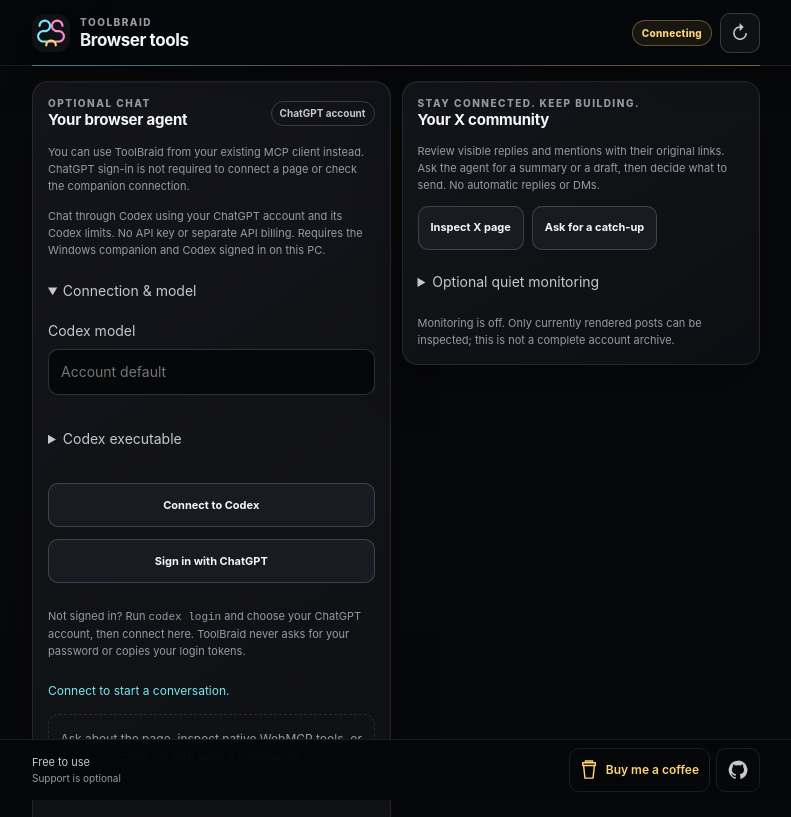
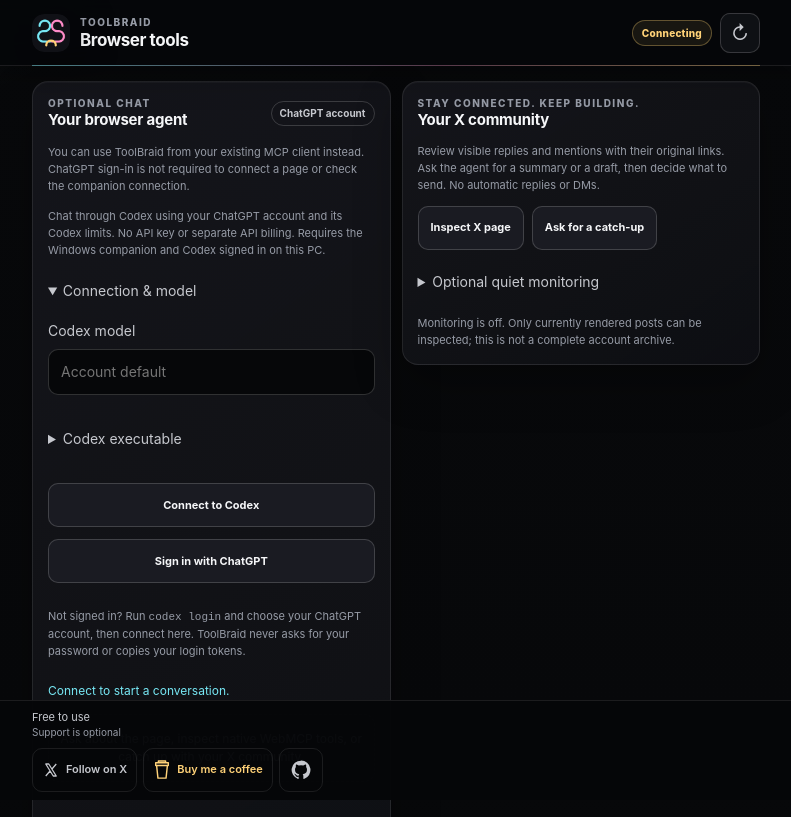
Before and after one commit to Maharajahu/ToolBraid-Companion, a browser extension: page extension/sidepanel.html in a window 1280 px wide. Shown: the top 817 px of the page, without its empty margins (244-1035 px from the left). Drawn offline with Linux system fonts and the light colour scheme.

Commit message:
Add follow button beside optional support in companion UI

```diff
--- a/extension/sidepanel.css
+++ b/extension/sidepanel.css
@@ -105,7 +105,7 @@ summary:focus-visible,
   outline-offset: 3px;
 }
 
-.app-shell { min-height: 100vh; padding-bottom: 90px; }
+.app-shell { min-height: 100vh; padding-bottom: 126px; }
 
 .project-footer {
   position: fixed;
@@ -120,6 +120,7 @@ summary:focus-visible,
 
 .project-footer-inner {
   display: flex;
+  flex-wrap: wrap;
   align-items: center;
   justify-content: space-between;
   gap: 8px;
@@ -129,7 +130,8 @@ summary:focus-visible,
 
 .project-support-note { margin: 0; color: var(--soft); font-size: 11px; line-height: 1.5; }
 .project-support-note span { display: block; color: var(--muted); font-size: 10px; }
-.project-links { display: flex; flex: 0 0 auto; gap: 6px; }
+.project-links { display: flex; flex: 1 1 100%; gap: 6px; }
+.project-links .project-link { padding: 8px 9px; font-size: 11px; gap: 6px; }
 .project-link {
   display: inline-flex;
   align-items: center;
--- a/extension/sidepanel.html
+++ b/extension/sidepanel.html
@@ -345,6 +345,7 @@
         <div class="project-footer-inner">
           <p class="project-support-note">Free to use<span>Support is optional</span></p>
           <nav class="project-links" aria-label="Support and project links">
+            <a class="project-link project-x" href="https://x.com/ToolBraidComp" target="_blank" rel="noopener noreferrer" referrerpolicy="no-referrer" aria-label="Follow @ToolBraidComp on X (opens in a new tab)" title="Follow @ToolBraidComp on X (opens in a new tab)"><svg aria-hidden="true" focusable="false" width="18" height="20" viewBox="0 0 24 24" fill="none"><path d="M5 4h4l10 16h-4L5 4Zm0 16 6-7m2-2 6-7" stroke="currentColor" stroke-width="1.7" stroke-linejoin="round"/></svg><span>Follow on X</span></a>
             <a class="project-link project-coffee" href="https://buymeacoffee.com/dumitrescup" target="_blank" rel="noopener noreferrer" referrerpolicy="no-referrer" aria-label="Buy me a coffee — optional support (opens in a new tab)" title="Support ToolBraid on Buy Me a Coffee (opens in a new tab)">
               <svg aria-hidden="true" focusable="false" width="18" height="22" viewBox="0 0 20 24" fill="none"><path d="M4 7h12l-1.5 14h-9L4 7Zm-1-3h14v3H3V4Zm3-2h8v2H6V2Z" stroke="currentColor" stroke-width="1.6" stroke-linejoin="round"/></svg>
               <span>Buy me a coffee</span>
```
